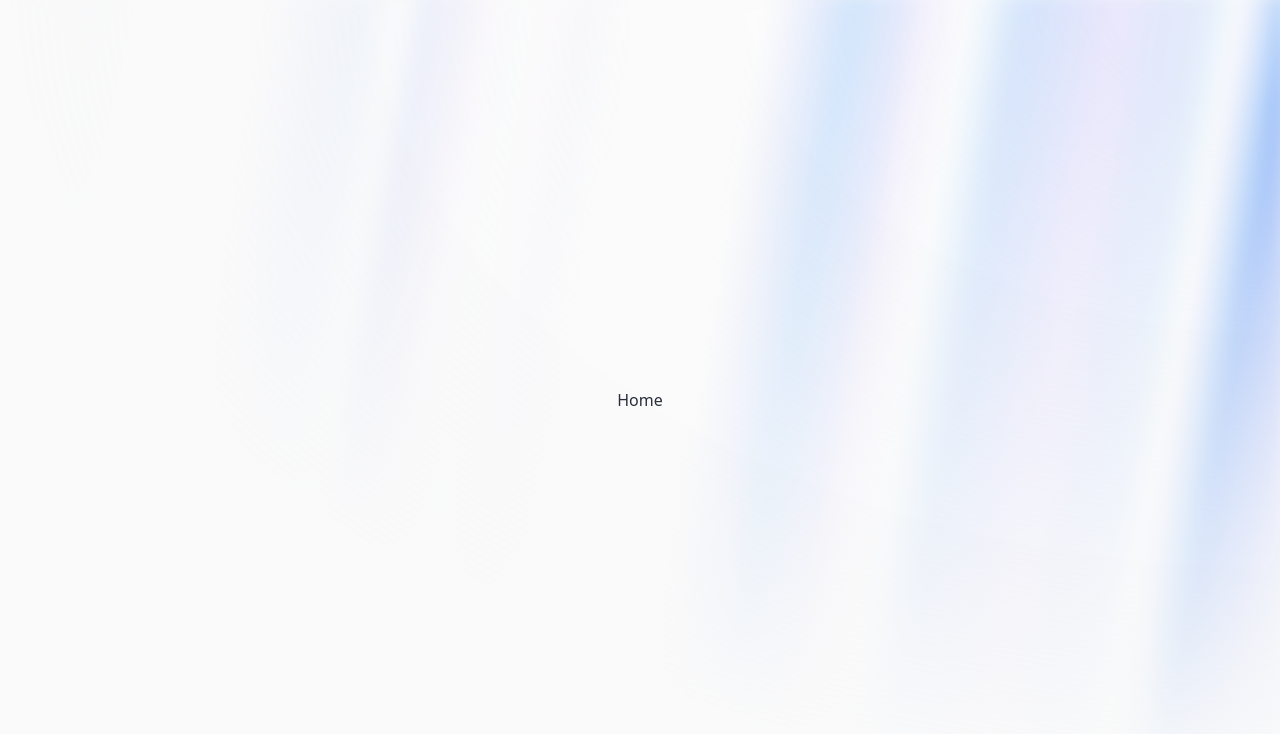
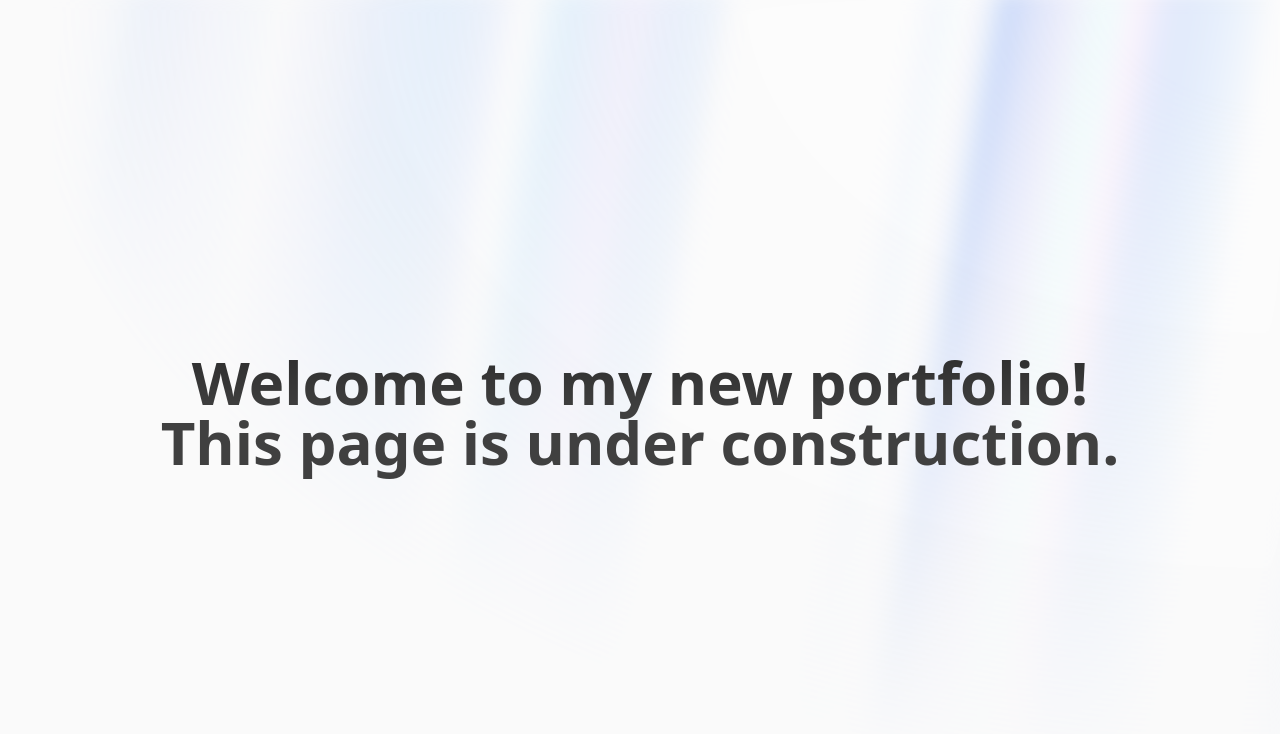
Before and after one commit to Maka314/portfolio, a Next.js app: page / in a window 1280 px wide. Shown: the top 734 px of the page. Built offline with nearby package versions, Linux system fonts and the light colour scheme.

Commit message:
添加自定义标题样式并更新首页内容

```diff
--- a/src/app/globals.css
+++ b/src/app/globals.css
@@ -1,3 +1,7 @@
 @tailwind base;
 @tailwind components;
 @tailwind utilities;
+
+.hero_heading {
+  @apply text-4xl md:text-4xl lg:text-6xl font-semibold max-w-7xl mx-auto text-center mt-6 relative z-20 py-6 bg-clip-text text-transparent bg-gradient-to-b from-neutral-800 via-neutral-700 to-neutral-700 dark:from-neutral-800 dark:via-white dark:to-white;
+}
--- a/src/app/page.tsx
+++ b/src/app/page.tsx
@@ -4,7 +4,9 @@ export default function Home() {
   return (
     <div>
       <AuroraBackground>
-        <h1>Home</h1>
+        <h1 className="hero_heading">
+          Welcome to my new portfolio! <br /> This page is under construction.
+        </h1>
       </AuroraBackground>
     </div>
   );
```
